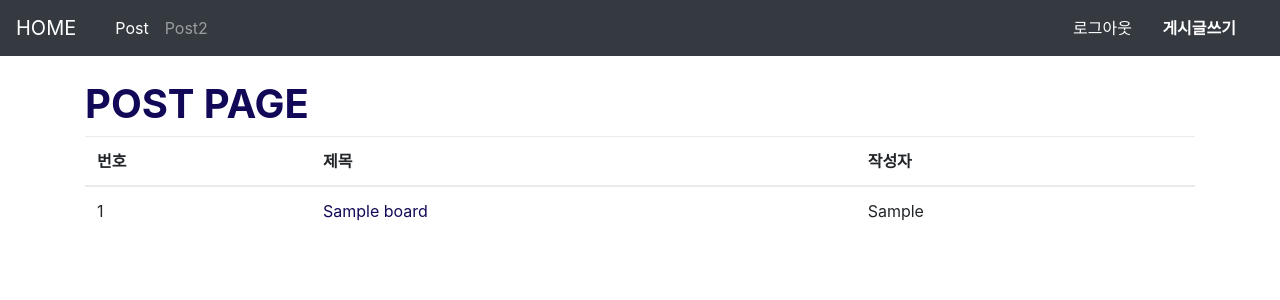
After one commit to PD-team2/OurHome, a Flask app: page /board/list in a window 1280 px wide. The commit adds this page. Shown: the top 300 px of the page. Run offline with Flask 2, Linux system fonts and the light colour scheme; tables that the repository leaves empty hold one stand-in row (values such as "Sample post"); some libraries are stand-ins or nearby versions.

Commit message:
nakwon push

```diff
--- a/app.py
+++ b/app.py
@@ -3,6 +3,8 @@ from member import db, migrate
 import routes.mem_route as mr
 import routes.map_route as mp
 import routes.gall_route as gr
+import routes.board_route as br
+import routes.response_route as rr
 
 import config
 
@@ -26,6 +28,8 @@ app.config.from_object(config)
 app.register_blueprint(mr.bp)
 app.register_blueprint(mp.bp)
 app.register_blueprint(gr.bp)
+app.register_blueprint(br.bp)
+app.register_blueprint(rr.bp)
 # app.register_blueprint(ur.bp)
 
 
--- a/member.py
+++ b/member.py
@@ -25,6 +25,21 @@ class Gallery(db.Model):
     gall_title = db.Column(db.String(100), nullable=False)
     gall_content = db.Column(db.String(1500), nullable=False)
     gall_img = db.Column(db.String(500), nullable=False)
+
+#게시판
+class Board(db.Model):
+    num = db.Column(db.Integer, primary_key=True)
+    writer = db.Column(db.String(20), db.ForeignKey('member.id', ondelete='CASCADE'))
+    #역참조.
+    member = db.relationship('Member', backref=db.backref('board_set'))
+    w_date = db.Column(db.DateTime(), nullable=False)
+    title = db.Column(db.String(50), nullable=False)
+    content = db.Column(db.String(200), nullable=False)
+
+#댓글
+class Response(db.Model):
+    resnum = db.Column(db.Integer, primary_key=True)
+    write = db.Column(db.String(20), nullable=False)
 
 class MemService:
     def join(self, m: Member):  # 회원가입
@@ -139,3 +154,47 @@ class GalleryService:
         g = self.getBoard(gall_num)
         db.session.delete(g)
         db.session.commit()
+
+#게시판
+class BoardService:
+    def addBoard(self, b:Board):#작성자id, title, content
+        b.w_date = datetime.now()
+        db.session.add(b)
+        db.session.commit()
+
+    def getBoard(self, num):
+        return Board.query.get(num)
+
+    def getAll(self):
+        return Board.query.order_by(Board.num.desc())
+
+    def getByTitle(self, tit):
+        return Board.query.filter(Board.title.like('%'+tit+'%')).all()
+
+    def getByNum(self, num:int):
+        return Board.query.get(num)
+
+    def getByWriter(self, writer):
+        mem = Member.query.get(writer)
+        if mem is not None:
+            return mem.board_set #작성자가 쓴 모든 글 검색해서 반환
+
+    def editBoard(self, b:Board):
+        b2 = Board.query.get(b.num)
+        b2.writer = b.writer
+        b2.title = b.title
+        b2.content = b.content
+        db.session.commit()
+
+    def delBoard(self, num:int):
+        b = Board.query.get(num)
+        db.session.delete(b)
+        db.session.commit()
+#댓글
+class ResponseService():
+    def addResponse(self, r:Response):  # 작성자id, title, content
+        db.session.add(r)
+        db.session.commit()
+
+    def getAllResponse(self):
+        return Response.query.order_by(Response.write.desc())
--- /dev/null
+++ b/routes/board_route.py
@@ -0,0 +1,45 @@
+import sys
+from flask import request, render_template, redirect, Blueprint
+from member import Board, BoardService
+
+service = BoardService()
+
+bp = Blueprint('board', __name__, url_prefix='/board')
+
+@bp.route('/list')
+def list():
+    blist = service.getAll()
+    return render_template('board/list.html', blist=blist)
+
+@bp.route('/add')
+def addForm():
+    return render_template('board/form.html')
+
+@bp.route('/get')
+def getContent():
+    num = request.args.get('num', 0, int)
+    b = service.getByNum(num)
+    return render_template('board/content.html', b=b)
+
+@bp.route('/add', methods=['POST'])
+def add():
+    writer = request.form['writer']
+    title = request.form['title']
+    content = request.form['content']
+    service.addBoard(Board(writer=writer, title=title, content=content))
+    return redirect('/board/list')
+
+@bp.route('/edit', methods=['POST'])
+def edit():
+    num = int(request.form['num'])
+    writer = request.form['writer']
+    title = request.form['title']
+    content = request.form['content']
+    service.editBoard(Board(num=num, writer=writer, title=title, content=content))
+    return redirect('/board/list')
+
+@bp.route('/del')
+def prod_del():
+    num = request.args.get('num', 0, int)
+    service.delBoard(num)
+    return redirect('/board/list')
--- /dev/null
+++ b/templates/board/list.html
@@ -0,0 +1,61 @@
+<!DOCTYPE html>
+<html lang="en">
+	<head>
+		<meta charset="UTF-8">
+		<meta name="viewport" content="width=device-width, initial-scale=1, maxinum-scale=1, user-scalable=no">
+
+		<link rel="stylesheet" href="https://maxcdn.bootstrapcdn.com/bootstrap/4.0.0-beta.2/css/bootstrap.min.css">
+		<script src="https://ajax.googleapis.com/ajax/libs/jquery/3.2.1/jquery.min.js"></script>
+		<script src="https://cdnjs.cloudflare.com/ajax/libs/popper.js/1.12.6/umd/popper.min.js"></script>
+		<script src="https://maxcdn.bootstrapcdn.com/bootstrap/4.0.0-beta.2/js/bootstrap.min.js"></script>
+
+		<title>post page</title>
+	</head>
+<body>
+	<nav class="navbar navbar-expand-sm bg-dark navbar-dark sticky-top">
+		<a class="navbar-brand" href="/">HOME</a>
+		<div class="container-fluid full-width">
+		<ul class="nav navbar-nav">
+		<li class="nav-item active">
+			<a class="nav-link" href="/post">Post</a>
+		</li>
+		<li class="nav-item">
+			<a class="nav-link" href="/question/post">Post2</a>
+		</li>
+		</ul>
+		<div>
+		{% if logininfo %}
+			<button class="btn btn-dark btn-right" type="button" onclick="location.href='/member/loginForm'">로그인</button>
+		{% else %}
+		<button class="btn btn-dark btn-right" type="button" onclick="location.href='/member/logout'">로그아웃</button>
+		{% endif %}
+		<button class="btn btn-dark btn-right" type="button" onclick="location.href='/board/add'"><strong>게시글쓰기</strong></button>
+		</div>
+	</nav>
+	</div>
+
+<div class="container">
+	<br><h1><strong><a style="color:#110957;">POST PAGE</a></strong></h1>
+<table class="table table-hover">
+		<thead>
+		<tr>
+			<th>번호</th>
+			<th>제목</th>
+			<th>작성자</th>
+
+		</tr>
+		</thead>
+
+		<tbody>
+		{% for b in blist %}
+		<tr>
+
+			<td>{{b.num}}</td>
+			<td><a style="color:#110957;" href="/board/get?num={{b.num}}">{{b.title}}</a></td>
+			<td>{{b.writer}}</td>
+		</tr>
+		{% endfor %}
+		</tbody>
+	</table>
+</body>
+</html>
--- a/templates/index.html
+++ b/templates/index.html
@@ -26,7 +26,7 @@
 		<div>
 		{% if session.flag == True %}
 			<button class="btn btn-dark btn-right" type="button" onclick="location.href='/gallery/list'">게시판</button>
-			<button class="btn btn-dark btn-right" type="button" onclick="location.href='/post'">질문게시판</button>
+			<button class="btn btn-dark btn-right" type="button" onclick="location.href='/board/list'">질문게시판</button>
 			<button class="btn btn-dark btn-right" type="button" onclick="location.href='/member/myinfo'">마이페이지</button>
 			<button class="btn btn-dark btn-right" type="button" onclick="location.href='/member/logout'">로그아웃</button>
 		{% else %}
```
Also changed, not shown: routes/response_route.py (added, +23 -0 lines), templates/board/content.html (added, +44 -0 lines), templates/board/form.html (added, +42 -0 lines), templates/response/form.html (added, +40 -0 lines).
